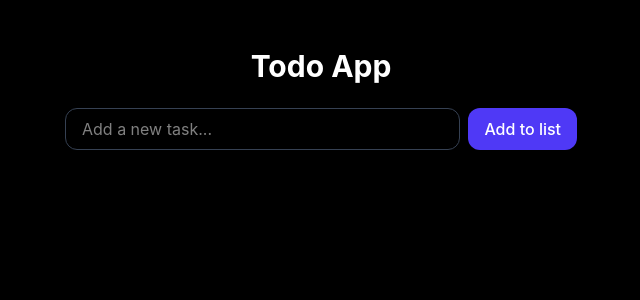
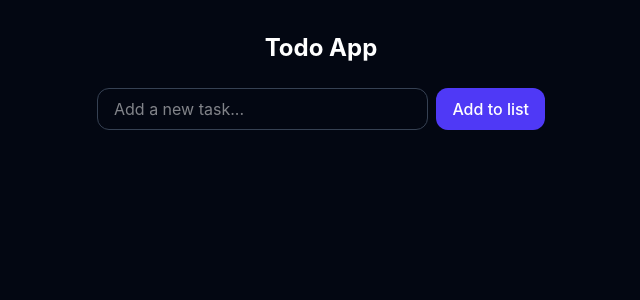
Before and after one commit to Javadbn88/Todo-app, a React (Vite) app: page / in a window 1280 px wide. Shown: the top 300 px of the page, without its empty margins (319-959 px from the left). Built offline with nearby package versions, Linux system fonts and the light colour scheme.

Commit message:
Update App.tsx

```diff
--- a/src/App.tsx
+++ b/src/App.tsx
@@ -50,9 +50,9 @@ function App() {
   };
 
   return (
-    <div className="min-h-screen bg-black px-4 py-8 sm:py-12">
-      <div className="mx-auto w-full max-w-md sm:max-w-lg">
-        <h1 className="text-2xl text-white sm:text-3xl font-bold text-gray-800 text-center mb-6">
+    <div className="min-h-screen bg-gray-950 px-4 py-8">
+      <div className="mx-auto w-full max-w-md">
+        <h1 className="text-2xl text-white font-bold text-gray-800 text-center mb-6">
           Todo App
         </h1>
 
```
